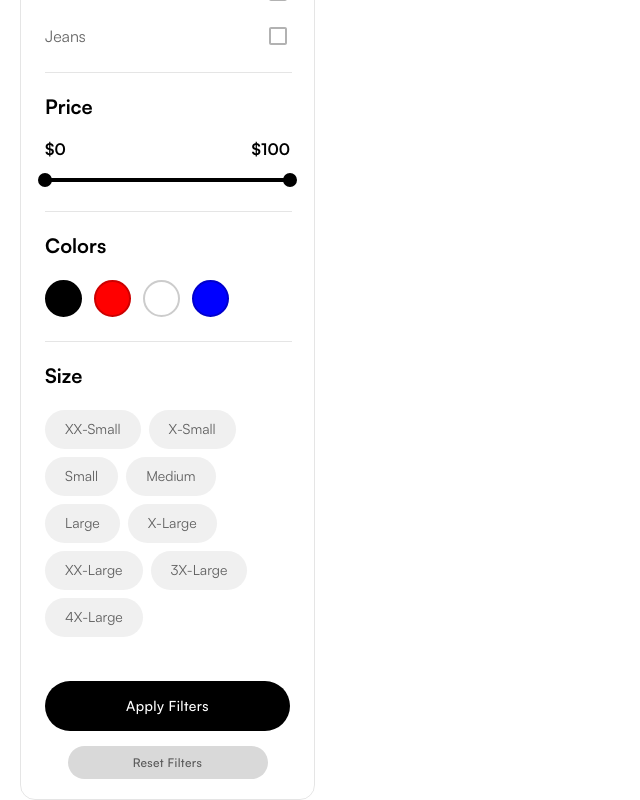
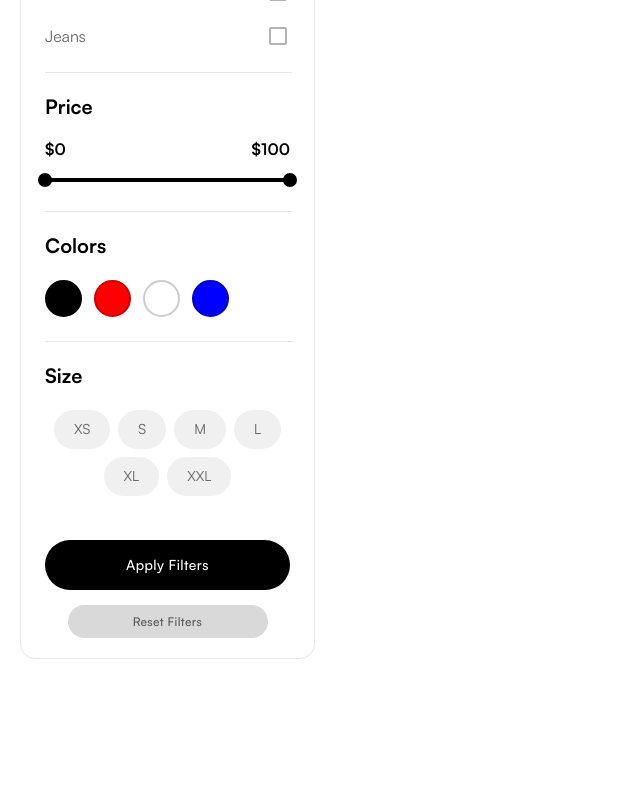
Before and after one commit to oleksandrzarichnyi/WebShop, a React (Vite) app in the folder client/: page /catalog in a window 1280 px wide. Shown: the part 502-1302 px from the top of the page, without its empty margins (0-640 px from the left). After the commit the page ends 1161 px from the top, so only its background shows below. Built offline with nearby package versions, Linux system fonts and the light colour scheme; no server answers.

Commit message:
fixes size filter

```diff
--- a/client/src/features/filters/ui/SizeFilter.module.scss
+++ b/client/src/features/filters/ui/SizeFilter.module.scss
@@ -4,6 +4,7 @@
   display: flex;
   flex-wrap: wrap;
   gap: 8px;
+  justify-content: center;
 }
 
 .btn {
--- a/client/src/features/filters/ui/SizeFilter.tsx
+++ b/client/src/features/filters/ui/SizeFilter.tsx
@@ -1,7 +1,7 @@
 import { useFiltersStore } from '../model/filtersStore'
 import styles from './SizeFilter.module.scss'
 
-const SIZES = ['XX-Small', 'X-Small', 'Small', 'Medium', 'Large', 'X-Large', 'XX-Large', '3X-Large', '4X-Large']
+const SIZES = ['XS', 'S', 'M', 'L', 'XL', 'XXL']
 
 export const SizeFilter = () => {
   const { pendingFilters, toggleSize } = useFiltersStore()
```
Also changed, not shown: 1 other file (tests, documents, lock files or other folders).
